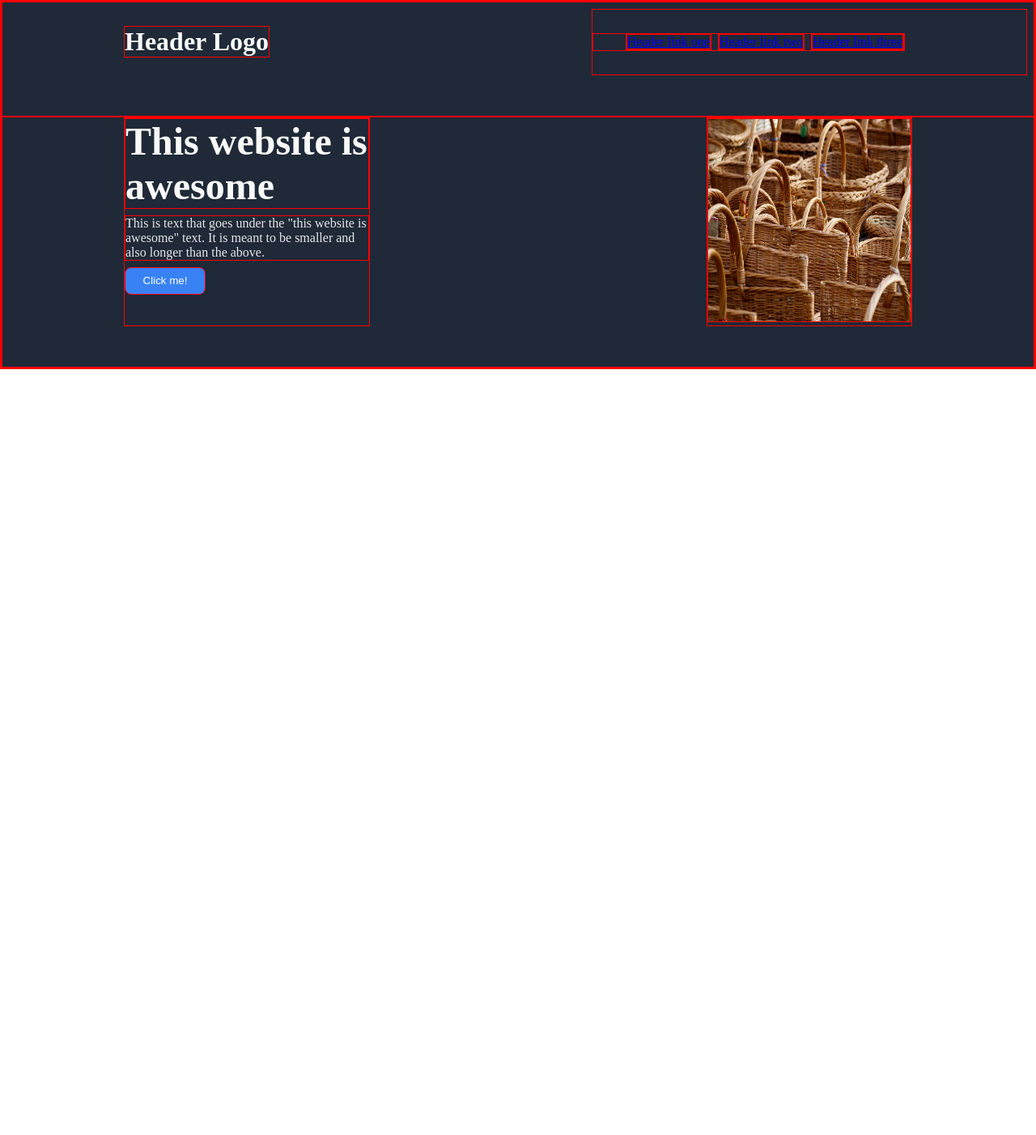
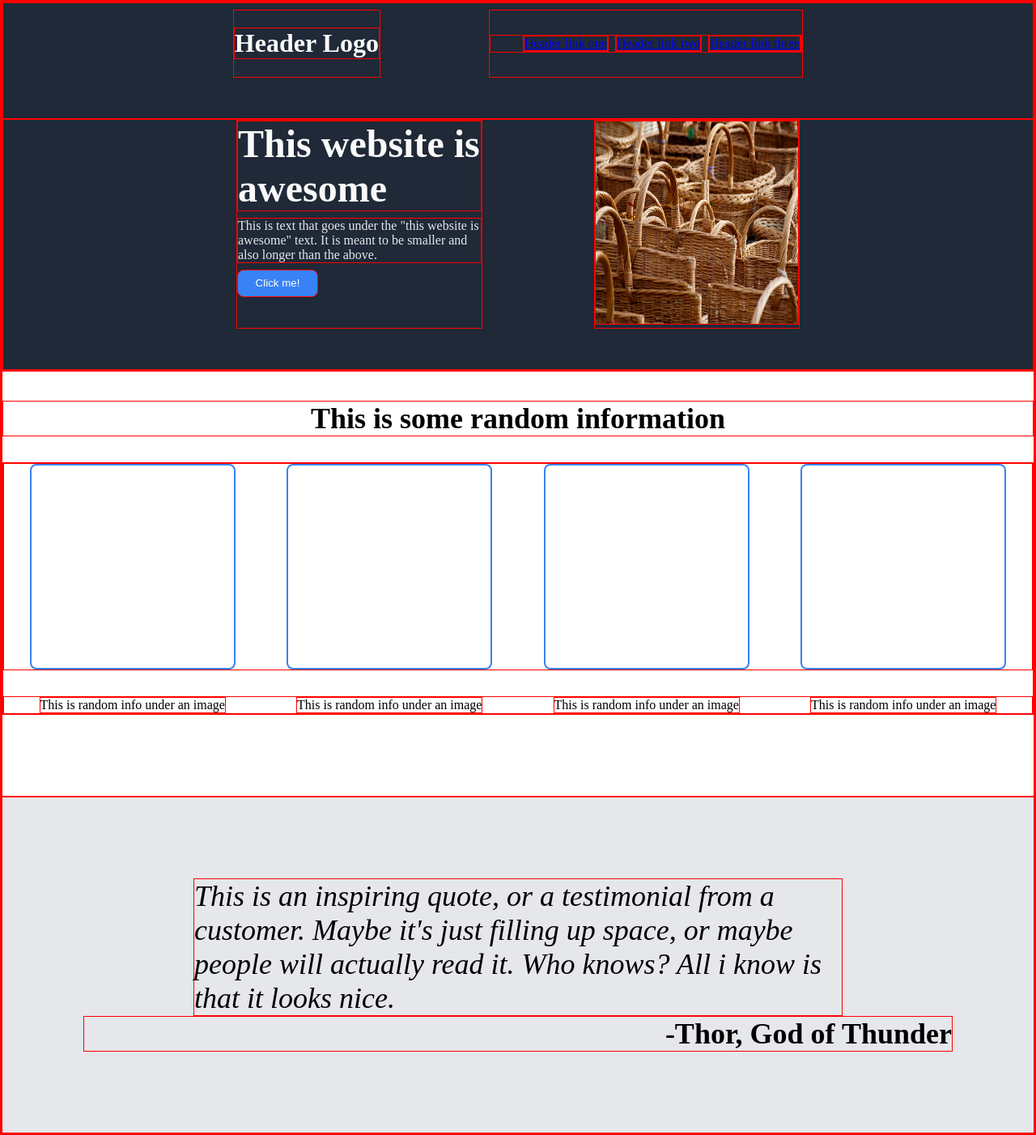
Before and after one commit to Earfington/The-Odin-Project---Landing-Page, a plain HTML site: page index.html in a window 1280 px wide. Shown: the whole page at 81% size. Before the commit the page ends 800 px from the top, so only its background shows below. Drawn offline with Linux system fonts and the light colour scheme.

Commit message:
Quote and random information completed

```diff
--- a/index.html
+++ b/index.html
@@ -8,9 +8,11 @@
     <link rel="stylesheet" href="style.css">
   </head>
   <body>
-
+    <div class="header-hero-container">
       <div class="header">
-        <h1>Header Logo</h1>
+        <div class="header-logo">
+          <h1>Header Logo</h1>
+        </div>
         <div class="header-links">
           <ul>
             <li><a href="#">Header link one</a></li>
@@ -20,15 +22,38 @@
         </div>
       </div>
       <div class="hero">
-        <div class="left-side">
+        <div class="hero-left-side">
           <div class="awesome"> This website is awesome</div>
           <div class="smaller-text">This is text that goes under the "this website is awesome" text. It is meant to be smaller and also longer than the above.</div>
           <button class="left-button">Click me!</button>
         </div>
-        <div class="right-side">
+        <div class="hero-right-side">
           <img src="./baskets.jpg" alt="baskets" width="250" height="250">
+        </div>
+      </div>
+    </div>
+      <div>
+        <p class="title-header">This is some random information</p>
+        <div class="random-info">
+            <div class="img-container">
+              <div class="square-img"></div>
+              <div class="square-img"></div>
+              <div class="square-img"></div>
+              <div class="square-img"></div>
+            </div>
+            <div class="img-info-container">
+              <div class="img-info"> This is random info under an image</div>
+              <div class="img-info"> This is random info under an image</div>
+              <div class="img-info"> This is random info under an image</div>
+              <div class="img-info"> This is random info under an image</div>
+            </div>
+        </div>
+      </div>
+      <div class="quote-container">
+        <div class="quote">This is an inspiring quote, or a testimonial from a customer. Maybe it's just filling up space, or maybe people will actually read it. Who knows? All i know is that it looks nice.</div>
+        <div class="quotee"> -Thor, God of Thunder</div>
+      </div>
 
-        </div>
       </div>
   </body>
 </html>
--- a/style.css
+++ b/style.css
@@ -3,7 +3,6 @@ body{
     flex-direction: column;
     margin: 0;
     padding: 0;
-
 }
 
 ul{
@@ -16,6 +15,11 @@ ul{
     border: solid red 1px;
 }
 
+.header-hero-container{
+    background-color: #1f2937;
+
+}
+
 .header{
     display: flex;
     flex: 1;
@@ -23,16 +27,21 @@ ul{
     background-color: #1f2937;
     color: #f9faf8;
     padding-left: 150px;
+    padding-right: 150px;
     padding-bottom: 50px;
+}
+
+.header-logo{
+    display: flex;
+    margin-left: auto;
 }
 
 .header-links{
     display: flex;
-    margin-left: auto;
     justify-content: center;
     align-items: center;
-    padding-right: 150px;
-
+    margin-right: auto;
+    margin-left: auto;
 }
 
 
@@ -42,14 +51,22 @@ ul{
     display: flex;
     flex-direction: row;
     padding-bottom: 50px;
+    padding-left: 150px;
+    padding-right: 150px;
 }
 
 
-.left-side{
+.hero-left-side{
     display: flex;
     flex-direction: column;
-    margin-left: 150px;
+    margin-left: auto;
+    margin-right: auto;
 }
+
+.hero-right-side{
+    margin-right: auto;
+}
+
 
 .awesome{
     font-size: 48px;
@@ -74,7 +91,69 @@ ul{
     border-radius: 8px;
 }
 
-.right-side{
+
+.random-info{
+    display: flex;
+    justify-content: space-around;
+    flex-direction: column;
+    text-align: center;
+    flex: 1;
+    gap: 32px;
+    margin-bottom: 100px;
+}
+
+.img-container{
+    display: flex;
+    flex-direction: row;
+    align-items: center;
+    justify-content: space-around;
+}
+
+.img-info-container{
+    display: flex;
+    flex-direction: row;
+    align-items: center;
+    justify-content: space-around;
+}
+
+.title-header{
+    margin-bottom: 32px;
+    text-align: center;
+    font-size: 36px;
+    font-weight: 900;
+}
+
+.square-img{
+    display: flex;
+    flex-wrap: wrap;
+    border: #3882f6 2px solid;
+    width: 250px;
+    height: 250px;
+    border-radius: 8px;
+}
+
+.quote-container{
+    display: flex;
+    flex-direction: column;
+    font-size: 36px;
+    background-color: #e5e7eb;
+    padding-left: 150px;
+    padding-right: 150px;
+    padding-bottom: 50px;
+    padding: 100px;
+}
+
+.quote{
+    font-size: 36px;
+    font-style: italic;
+    max-width: 800px;
     margin-left: auto;
-    margin-right: 150px;
+    margin-right: auto;
 }
+
+.quotee{
+    display: flex;
+    font-weight: bolder;
+    justify-content: flex-end;
+    align-items: flex-end;
+}
```
